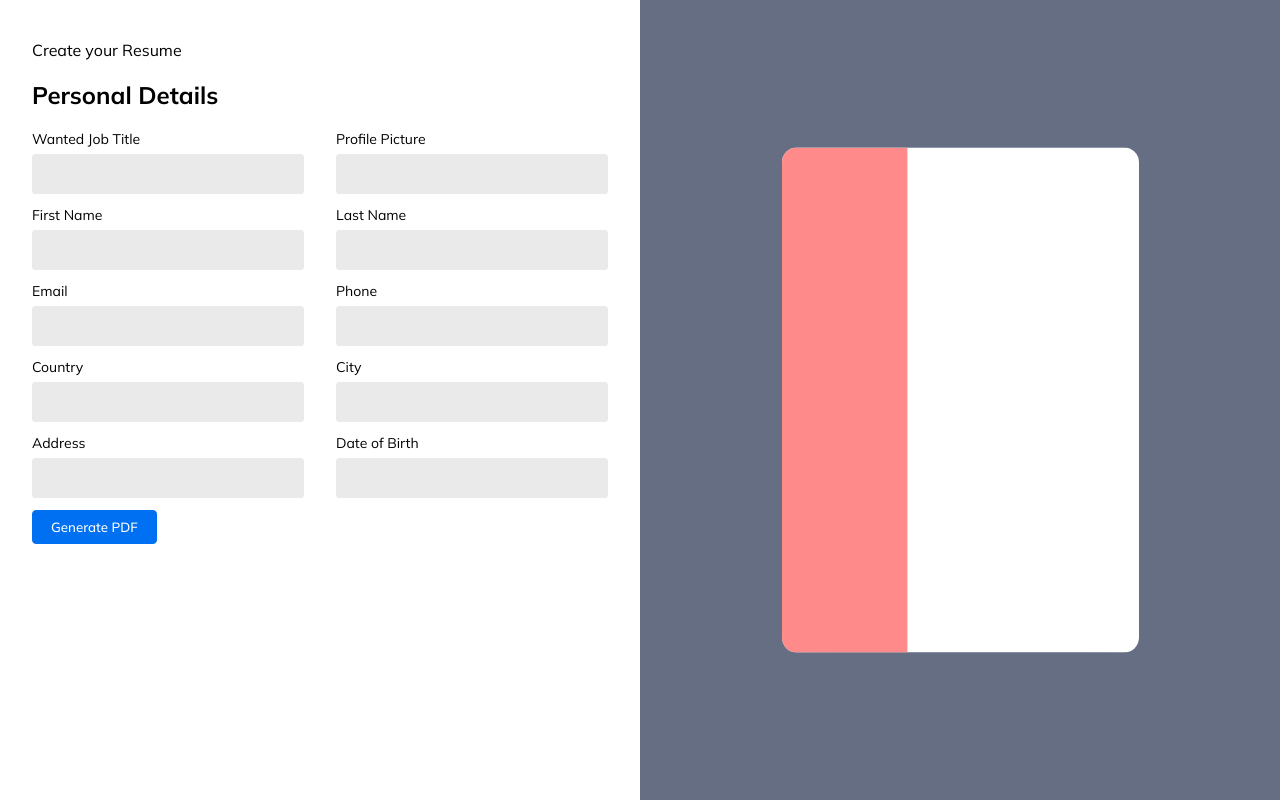
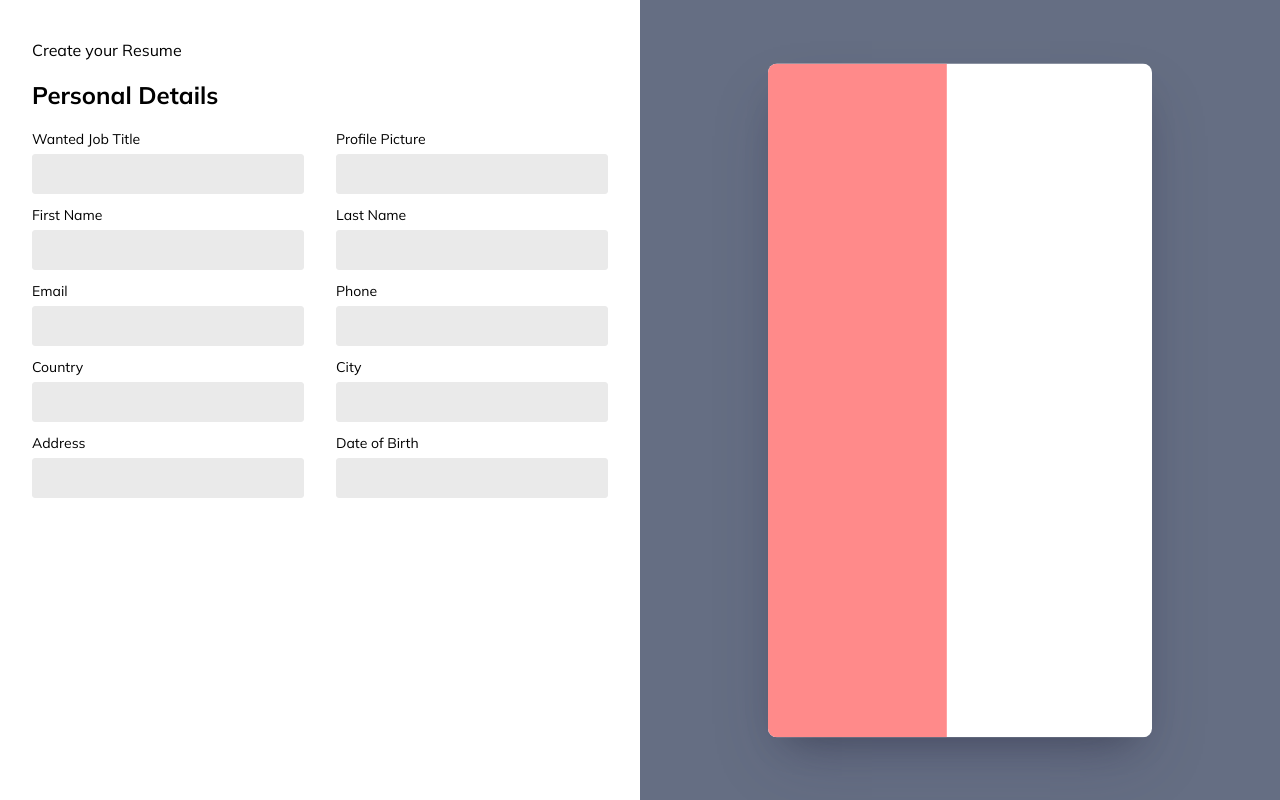
Before and after one commit to predragstojkovic03/cv-builder-workshop, a React (Create React App) app: page /resume-builder in a window 1280 px wide. Built offline with nearby package versions, Linux system fonts and the light colour scheme; the HTML template or start-up script is replaced by a standard one.

Commit message:
Printing PDF works, ditched the jspdf. Now using react-to-print library. Fixed styling and responisveness. WIP.

```diff
--- a/package.json
+++ b/package.json
@@ -10,8 +10,10 @@
     "jspdf": "^2.5.1",
     "react": "^18.2.0",
     "react-dom": "^18.2.0",
+    "react-icons": "^4.7.1",
     "react-router-dom": "^6.6.2",
     "react-scripts": "5.0.1",
+    "react-to-print": "^2.14.11",
     "react-use": "^17.4.0",
     "web-vitals": "^2.1.4"
   },
--- a/src/components/Button/Button.css
+++ b/src/components/Button/Button.css
@@ -6,6 +6,12 @@
     transition: all 250ms ease;
     font-weight: 500;
     cursor: pointer;
+}
+
+.btn-circle {
+    border-radius: 50%;
+    width: 60px;
+    height: 60px;
 }
 
 .btn-primary {
--- a/src/components/ResumeDocumentJsx/ResumeDocumentJsx.css
+++ b/src/components/ResumeDocumentJsx/ResumeDocumentJsx.css
@@ -1,17 +1,15 @@
 .resumeDocument {
-    width: 595px !important;
-    height: 842px !important;
+    width: 21cm !important;
+    height: 29.7cm !important;
     display: flex;
     background: white;
     overflow: hidden;
-    transition: 250ms ease;
-    box-shadow: rgba(50, 50, 93, 0.25) 0px 50px 100px -20px, rgba(0, 0, 0, 0.3) 0px 30px 60px -30px;
 }
 
 .aside {
     background: #ff8a8a;
     height: 100%;
-    width: 25%;
+    width: 30%;
     padding: 30px;
     word-wrap: break-word;
 }
--- a/src/components/ResumeDocumentJsx/ResumeDocumentJsx.jsx
+++ b/src/components/ResumeDocumentJsx/ResumeDocumentJsx.jsx
@@ -2,9 +2,9 @@ import React from 'react';
 
 import './ResumeDocumentJsx.css';
 
-const ResumeDocumentJsx = ({ firstName, lastName }) => {
+const ResumeDocumentJsx = ({ firstName, lastName, innerRef }) => {
   return (
-    <div className='resumeDocument'>
+    <div className='resumeDocument' ref={innerRef}>
       <div className='aside'>
         <h1 className='firstName'>{firstName}</h1>
         <h1 className='lastName'>{lastName}</h1>
--- a/src/components/ResumeEditor/ResumeEditor.jsx
+++ b/src/components/ResumeEditor/ResumeEditor.jsx
@@ -1,27 +1,7 @@
 import PersonalDetails from '../PersonalDetails/PersonalDetails';
-import Button from '../Button/Button';
 import './ResumeEditor.css';
-import { jsPDF } from 'jspdf';
-import html2canvas from 'html2canvas';
 
 const ResumeEditor = ({ personalDetails, setPersonalDetails }) => {
-  const generatePDF = async () => {
-    // const pdf = new jsPDF('portrait', 'pt', 'a4');
-    // const data = await html2canvas(document.querySelector('#resume'));
-    // const img = data.toDataURL('image/png');
-    // const imgProperties = pdf.getImageProperties(img);
-    // const pdfWidth = pdf.internal.pageSize.getWidth();
-    // const pdfHeight = (imgProperties.height * pdfWidth) / imgProperties.width;
-    // pdf.addImage(img, 'PNG', 0, 0, pdfWidth, pdfHeight);
-    // pdf.save('shipping_label.pdf');
-
-    const report = new jsPDF('portrait', 'pt', 'a4');
-    report.addFont('Mulish');
-    report.html(document.querySelector('.resumeDocument')).then(() => {
-      report.save('resume.pdf');
-    });
-  };
-
   return (
     <div className='resumeEditorWrapper'>
       <div className='resumeEditorHeading'>Create your Resume</div>
@@ -31,9 +11,6 @@ const ResumeEditor = ({ personalDetails, setPersonalDetails }) => {
           personalDetails={personalDetails}
           setPersonalDetails={setPersonalDetails}
         />
-        <Button styleClasses='btn btn-primary' onClick={generatePDF}>
-          Generate PDF
-        </Button>
       </form>
     </div>
   );
--- a/src/components/ResumePreview/ResumePreview.css
+++ b/src/components/ResumePreview/ResumePreview.css
@@ -1,3 +1,17 @@
+:root{
+  --resume-scale-regular: 0.7;
+  --resume-scale-lower-1: 0.6;
+  --resume-scale-lower-2: 0.5;
+
+  --resume-scale-regular-hover: 0.75;
+  --resume-scale-lower-1-hover: 0.65;
+  --resume-scale-lower-2-hover: 0.55;
+}
+
+/* * {
+  font-family: Arial, Helvetica, sans-serif;
+} */
+
 .resumePreviewWrapper {
   position: fixed;
   left: 50%;
@@ -13,17 +27,46 @@
 }
 
 .documentWrapper {
-  border-radius: 25px;
+  position: relative;
+  border-radius: 15px;
   overflow: hidden;
-  transform: scale(0.7);
+  transform: scale(var(--resume-scale-regular));
   transition: 250ms ease;
+  box-shadow: rgba(50, 50, 93, 0.25) 0px 50px 100px -20px, rgba(0, 0, 0, 0.3) 0px 30px 60px -30px;
 }
 
 .documentWrapper:hover {
+  border-radius: 10px;
   transform: scale(0.75);
 }
 
+.download-overlay {
+  width: 100%;
+  height: 100%;
+  position: absolute;
+  left: 0;
+  top: 0;
+  background: transparent;
+  z-index: 1000;
+  transition: 250ms ease;
+  cursor: pointer;
+}
 
+.download-overlay:hover {
+  display: block;
+  background: rgba(0, 0, 0, 0.2);
+}
+
+.btn-download-pdf {
+  padding: 0;
+  position: absolute;
+  left: 0;
+  right: 0;
+  top: 0;
+  bottom: 0;
+  margin: auto;
+  font-size: 28px;
+}
 
 
 /* Media Queries */
@@ -39,24 +82,24 @@
   }
 }
 
-@media only screen and (max-height: 890px) {
+@media only screen and (max-height: 850px) {
   .documentWrapper{
-      transform: scale(0.6);
+      transform: scale(var(--resume-scale-lower-1));
   }
 
   .documentWrapper:hover {
-      transform: scale(0.65);
+      transform: scale(var(--resume-scale-lower-1-hover));
       border-radius: 10px;
   }
 }
 
-@media only screen and (max-height: 730px) {
+@media only screen and (max-height: 760px) {
   .documentWrapper{
-      transform: scale(0.5);
+      transform: scale(var(--resume-scale-lower-2));
   }
 
   .documentWrapper:hover {
-      transform: scale(0.55);
+      transform: scale(var(--resume-scale-lower-2-hover));
       border-radius: 10px;
   }
 }
--- a/src/components/ResumePreview/ResumePreview.jsx
+++ b/src/components/ResumePreview/ResumePreview.jsx
@@ -1,13 +1,55 @@
 import ResumeDocumentJsx from '../ResumeDocumentJsx/ResumeDocumentJsx';
+import Button from '../Button/Button';
+import { BiDownload } from 'react-icons/bi';
+
 import './ResumePreview.css';
+import { useRef, useState } from 'react';
+//import generatePDF from '../../utils/generatePDF';
+import { useReactToPrint } from 'react-to-print';
 
 const ResumePreview = ({ firstName, lastName }) => {
+  const [showDonwloadOverlay, setShowDonwloadOverlay] = useState(false);
+
+  const resumeToPrintRef = useRef();
+
+  const printResume = useReactToPrint({
+    content: () => resumeToPrintRef.current,
+  });
+
+  const onMouseOver = () => {
+    setShowDonwloadOverlay(true);
+  };
+
+  const onMouseLeave = () => {
+    setShowDonwloadOverlay(false);
+  };
+
   return (
     <div className='resumePreviewWrapper'>
-      <div className='resumePreviewContent'>
-        <div className='documentWrapper'>
-          <ResumeDocumentJsx firstName={firstName} lastName={lastName} />
+      <div
+        className='documentWrapper'
+        onMouseOver={onMouseOver}
+        onMouseLeave={onMouseLeave}
+      >
+        <div
+          className='download-overlay'
+          style={{ display: showDonwloadOverlay ? 'block' : 'none' }}
+          onClick={() => printResume()}
+        >
+          <Button
+            styleClasses='btn btn-primary btn-circle btn-download-pdf'
+            onClick={() => printResume()}
+          >
+            <div className='flex aling-items-center justify-content-center'>
+              {<BiDownload />}
+            </div>
+          </Button>
         </div>
+        <ResumeDocumentJsx
+          innerRef={resumeToPrintRef}
+          firstName={firstName}
+          lastName={lastName}
+        />
       </div>
     </div>
   );
--- /dev/null
+++ b/src/utils/generatePDF.js
@@ -0,0 +1,11 @@
+import { jsPDF } from 'jspdf';
+
+const generatePDF = async (className = 'resumeDocument') => {
+  const report = new jsPDF('portrait', 'pt', 'a4');
+  report.html(document.querySelector(`.${className}`)).then(() => {
+    console.log(report.getFontList());
+    report.save('resume.pdf');
+  });
+};
+
+export default generatePDF;
```
Also changed, not shown: 1 other file (tests, documents, lock files or other folders).
